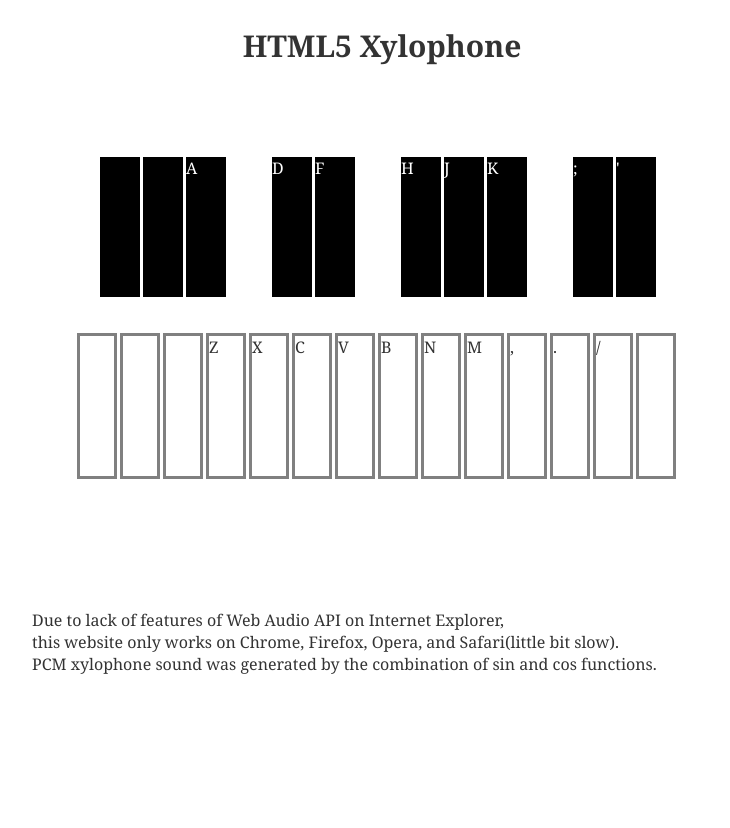
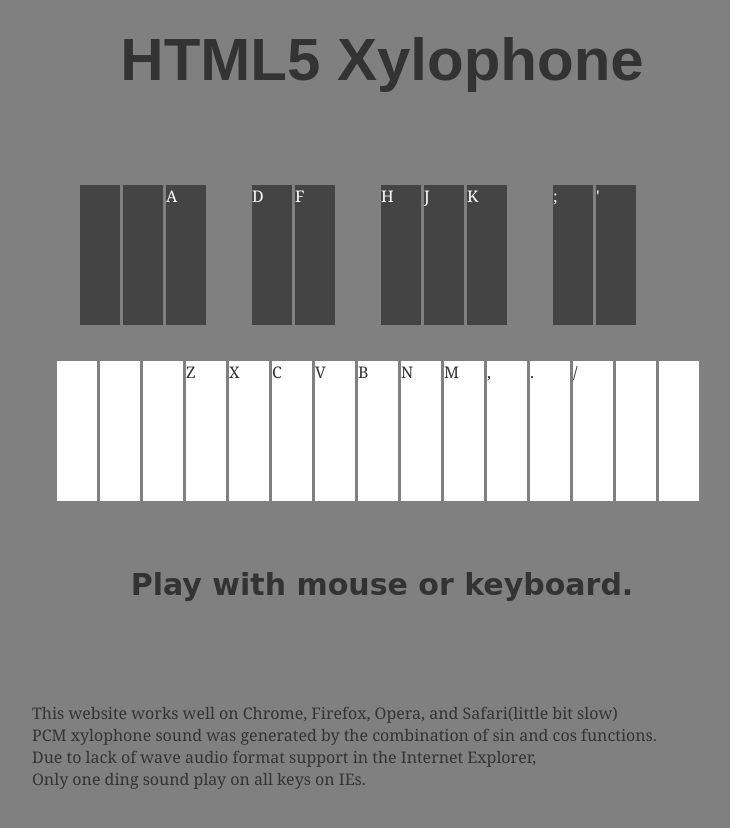
Before and after one commit to billsdhd/p3.15projects.biz, a plain HTML site: page index.html in a window 1280 px wide. Shown: the whole page, without its empty margins (258-988 px from the left). Before the commit the page ends 800 px from the top, so only its background shows below. Drawn offline with nearby package versions, Linux system fonts and the light colour scheme.

Commit message:
IE alerts, and sound

```diff
--- a/css/features.css
+++ b/css/features.css
@@ -1,12 +1,11 @@
 .whites {
-        width:34px;
+        width:40px;
         height:140px;
         float:left;
         margin-right:3px;
         cursor:pointer;
         background-color:white;
-        border-style:solid;
-        border-color:gray;
+
 }
 
 .blacks {
@@ -15,7 +14,7 @@
         float:left;
         margin-right:3px;
         cursor:pointer;
-        background-color:black;
+        background-color:#444444;
         color: white;
 }
 
@@ -25,7 +24,7 @@
         float:left;
         margin-right:3px;
         cursor:pointer;
-        background-color:white;
+        background-color:gray;
 }
 
 .offset {
@@ -34,11 +33,11 @@
         float:left;
         margin-right:3px;
         cursor:pointer;
-        background-color:white;
+        background-color:gray;
 }
 
 #buttons {
-		width:610px;
+		width:650px;
 		margin:0
 		auto;
 }
@@ -49,3 +48,9 @@
 		margin:100px
 		auto;
 }
+
+#instruction {
+		width:700px;
+		margin:0px
+		auto;
+}
--- a/css/main.css
+++ b/css/main.css
@@ -4,17 +4,21 @@ General
 * {
 	font-family:Georgia;
 	color:#333;
+	background-color: gray;
 }
 
 h1 {
+	font-family:fantasy ;
 	text-align:center;
-	font-size:30px;
+	font-size:60px;
 	margin-top:25px;
 	margin-bottom:25px;
 }
 
 h2 {
-	font-size:15px;
+	font-family: cursive;
+	text-align:center;
+	font-size:30px;
 	margin-top:30px;
 	margin-bottom:5px;
 }
--- a/index.html
+++ b/index.html
@@ -3,6 +3,7 @@
 
 <head>
   	<meta http-equiv="content-type" content="text/html; charset=UTF-8" />
+  	<meta http-equiv="X-UA-Compatible" content="chrome=1">
 
     <link rel="stylesheet" href="css/main.css" type="text/css">
     <link rel="stylesheet" href="css/features.css" type="text/css">
@@ -12,6 +13,8 @@
 
 	<script src="https://ajax.googleapis.com/ajax/libs/jquery/1.9.0/jquery.min.js"></script>
 	<script src="https://ajax.googleapis.com/ajax/libs/jqueryui/1.10.0/jquery-ui.min.js"></script>
+
+
 
 </head>
 
@@ -62,15 +65,21 @@
 		<div class='whites' id='c5'>. </div>
 		<div class='whites' id='d5'>/ </div>
 		<div class='whites' id='e5'> </div>
+		<div class='whites' id='f5'> </div>
 
 		<br><br><br><br><br><br><br><br>
 
 	</div>
 
+	<div id='instruction'>
+		<h2>Play with mouse or keyboard.</h2>
+	</div>
+
 	<div id='notes'>
-		Due to lack of features of Web Audio API on Internet Explorer, <br>
-		this website only works on Chrome, Firefox, Opera, and Safari(little bit slow).<br>
+		This website works well on Chrome, Firefox, Opera, and Safari(little bit slow)<br>
 		PCM xylophone sound was generated by the combination of sin and cos functions.<br>
+		Due to lack of wave audio format support in the Internet Explorer, <br>
+		Only one ding sound play on all keys on IEs.<br>
 		<br>
 	</div>
 
```
Also changed, not shown: js/xylophone.js (+48 -34 lines), 1 other file.
